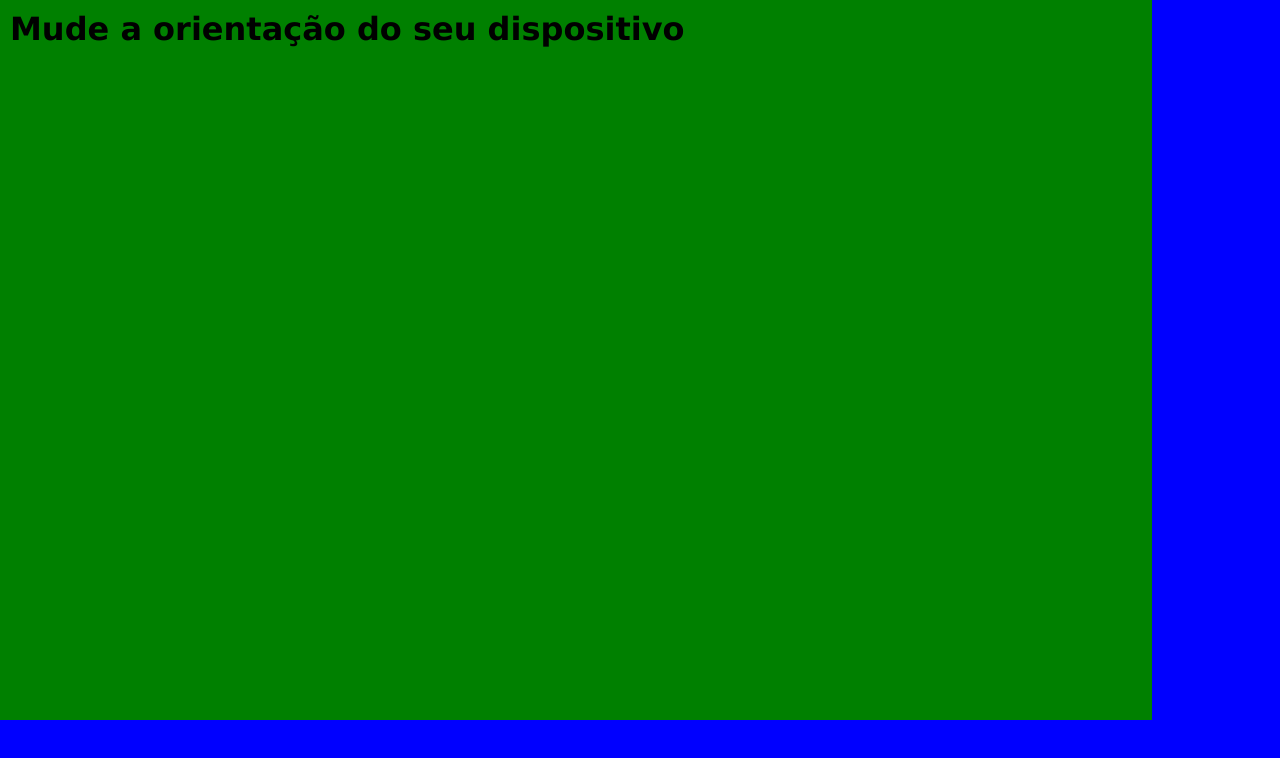
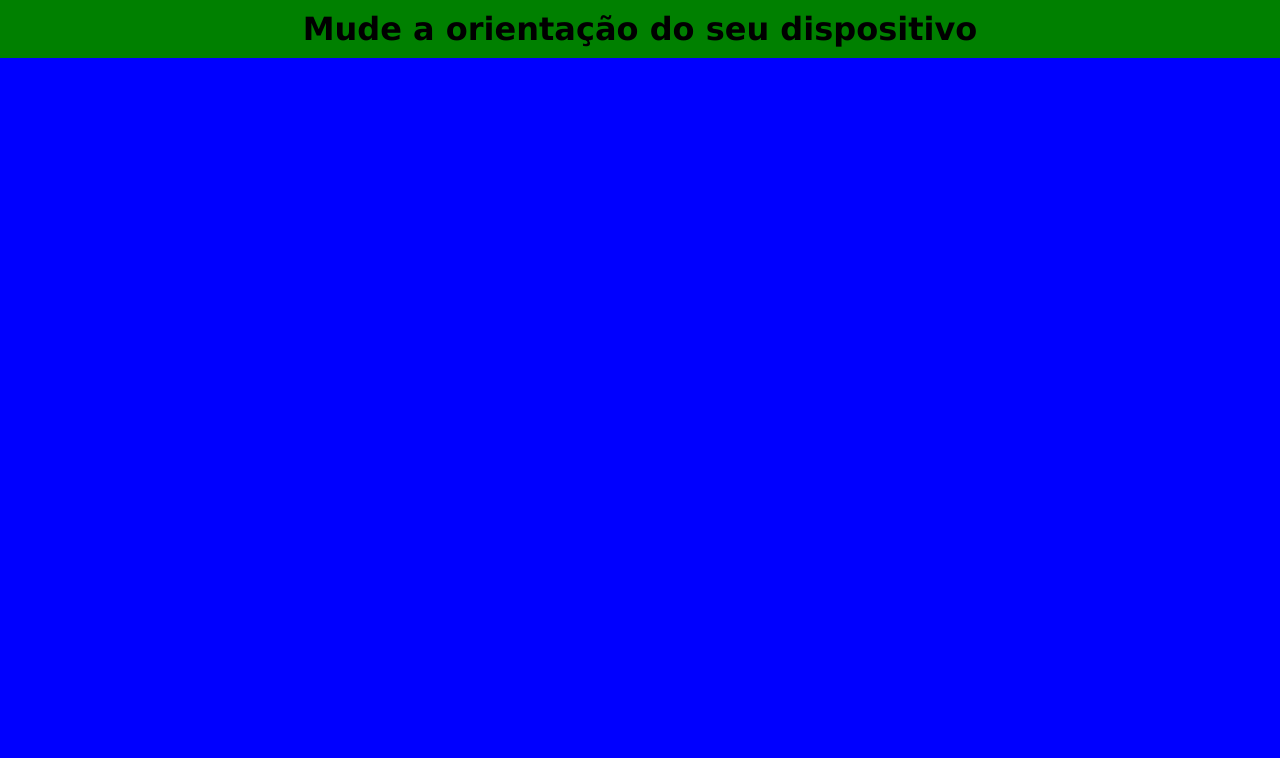
Before and after one commit to SantiagoMaia/html-css, a plain HTML site: page exercicios/ex026/imagens/mq002/index.html in a window 1280 px wide. Drawn offline with Linux system fonts and the light colour scheme.

Commit message:
comitei ex026

```diff
--- a/exercicios/ex026/imagens/mq002/estilo/paisagem.css
+++ b/exercicios/ex026/imagens/mq002/estilo/paisagem.css
@@ -5,3 +5,6 @@
 body{
     background-color: green;
 }
+h1{
+    text-align: center;
+}
--- a/exercicios/ex026/imagens/mq002/estilo/style.css
+++ b/exercicios/ex026/imagens/mq002/estilo/style.css
@@ -8,8 +8,8 @@
     font-family: Verdana, Geneva, Tahoma, sans-serif;
 }
 html,body{
-    width: 90vw;
-    height: 90vh;
+    width: 100%vw;
+    height: 100%vh;
     background-color: blue;
 }
 h1{
```
